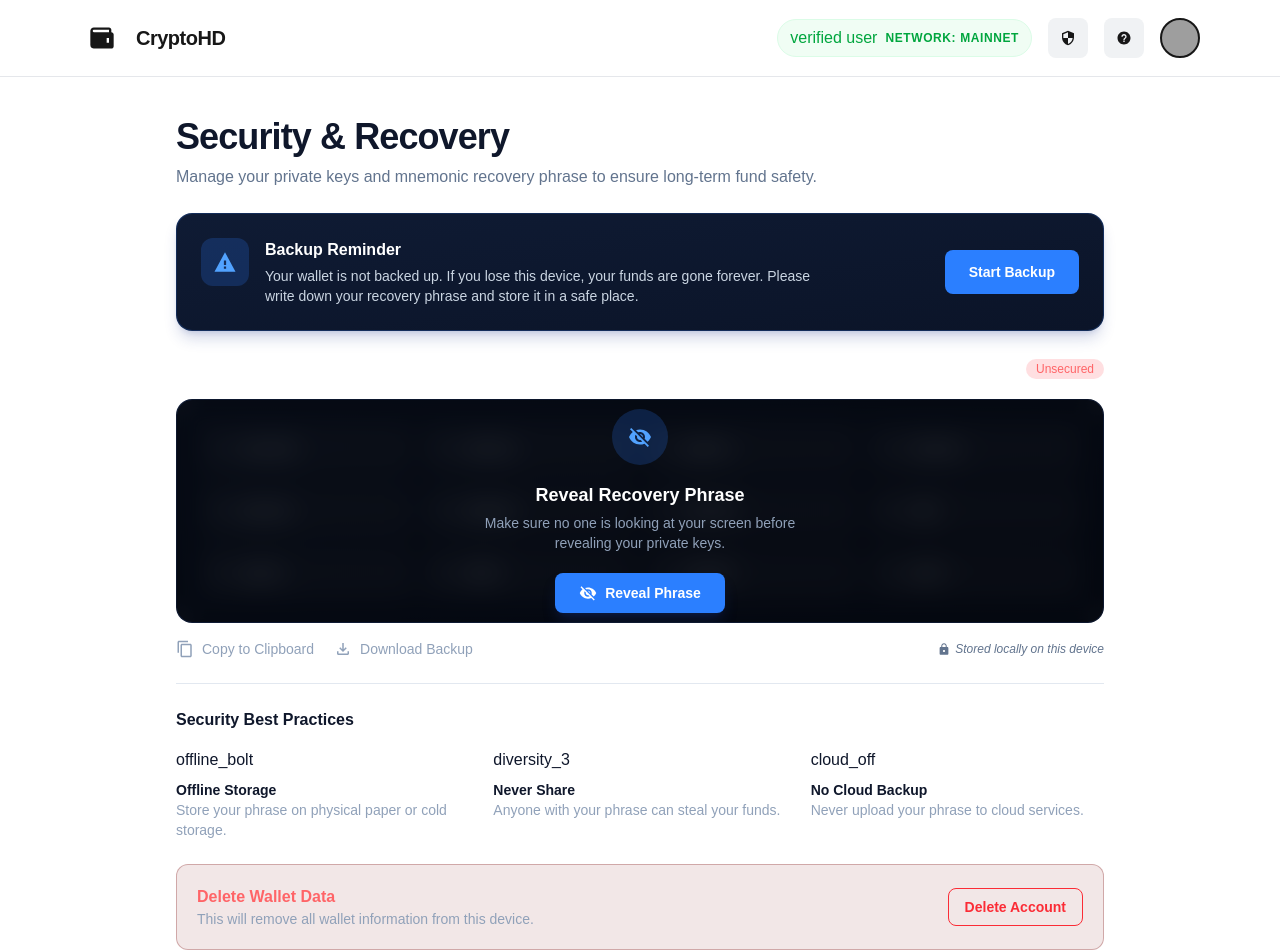
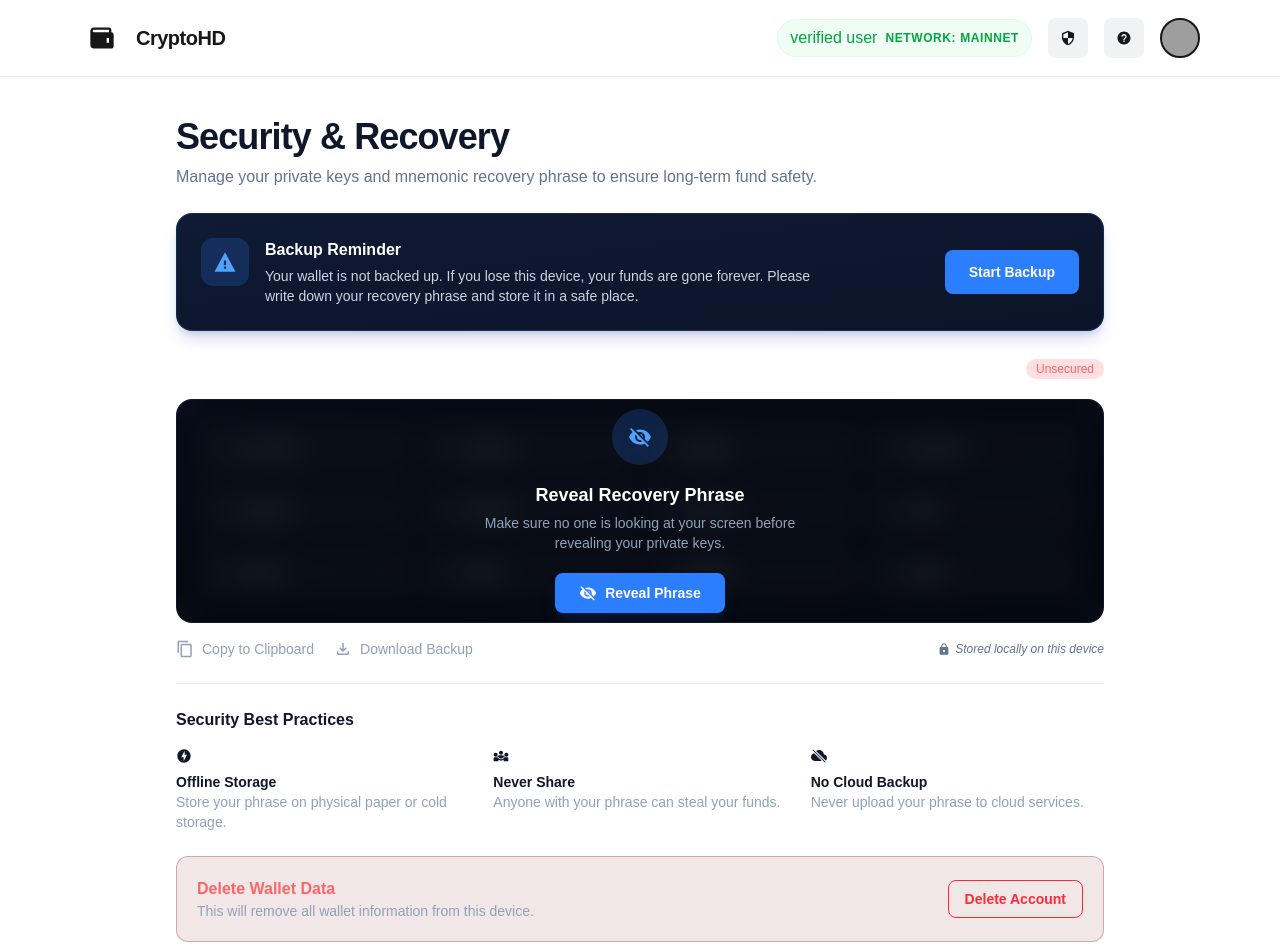
Before and after one commit to bEluga0000/crypto-wallet, a Next.js app: page /security in a window 1280 px wide. Shown: the top 952 px of the page. Built offline with nearby package versions, Linux system fonts and the light colour scheme; grey boxes are pictures that could not be loaded.

Commit message:
feat: create new component for security best practices

```diff
--- a/src/components/security-page.tsx
+++ b/src/components/security-page.tsx
@@ -1,7 +1,9 @@
 import { IoMdLock, IoMdWarning } from "react-icons/io";
 import { BackupReminder } from "./ui/security/backupReminder";
-import { MdOutlineContentCopy, MdOutlineFileDownload, MdVisibilityOff } from "react-icons/md";
+import { MdDiversity3, MdOfflineBolt, MdOutlineContentCopy, MdOutlineFileDownload, MdVisibilityOff } from "react-icons/md";
 import { SecretRecoveryPhrase } from "./ui/security/recoveryPhrase";
+import BestPracticesCard from "./ui/security/bestPractices";
+import { IoCloudOffline } from "react-icons/io5";
 
 export default function SecurityPage() {
   return (
@@ -34,14 +36,8 @@
         <section className="border-t border-slate-200 pt-6 dark:border-slate-800">
           <h3 className="mb-4 font-bold">Security Best Practices</h3>
           <div className="grid gap-6 md:grid-cols-3">
-            {bestPractices.map((item) => (
-              <div key={item.title}>
-                <span className="material-symbols-outlined text-primary">
-                  {item.icon}
-                </span>
-                <p className="mt-2 text-sm font-bold">{item.title}</p>
-                <p className="text-sm text-slate-400">{item.desc}</p>
-              </div>
+            {bestPractices.map((item,index) => (
+              <BestPracticesCard index={index} icon={item.icon} title={item.title} desc={item.desc}/>
             ))}
           </div>
         </section>
@@ -65,34 +61,19 @@
   );
 }
 
-const mnemonicWords = [
-  "acoustic",
-  "venture",
-  "glance",
-  "mystery",
-  "pioneer",
-  "wisdom",
-  "harvest",
-  "orbit",
-  "quartz",
-  "safari",
-  "uphold",
-  "yacht",
-];
-
 const bestPractices = [
   {
-    icon: "offline_bolt",
+    icon: <MdOfflineBolt />,
     title: "Offline Storage",
     desc: "Store your phrase on physical paper or cold storage.",
   },
   {
-    icon: "diversity_3",
+    icon: <MdDiversity3 />,
     title: "Never Share",
     desc: "Anyone with your phrase can steal your funds.",
   },
   {
-    icon: "cloud_off",
+    icon: <IoCloudOffline />,
     title: "No Cloud Backup",
     desc: "Never upload your phrase to cloud services.",
   },
--- /dev/null
+++ b/src/components/ui/security/bestPractices.tsx
@@ -0,0 +1,21 @@
+interface BestPracticeCardProps {
+    index: number;
+    title: string;
+    desc: string;
+    icon:React.ReactNode
+};
+const BestPracticesCard: React.FC<BestPracticeCardProps> = ({
+    index,
+    title,
+    desc,
+    icon
+}) => {
+    return <div key={index}>
+        <span className="material-symbols-outlined text-primary">
+            {icon}
+        </span>
+        <p className="mt-2 text-sm font-bold">{title}</p>
+        <p className="text-sm text-slate-400">{desc}</p>
+    </div>
+}
+export default BestPracticesCard
```
